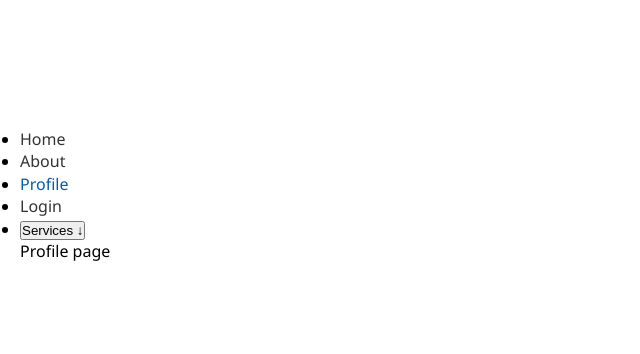
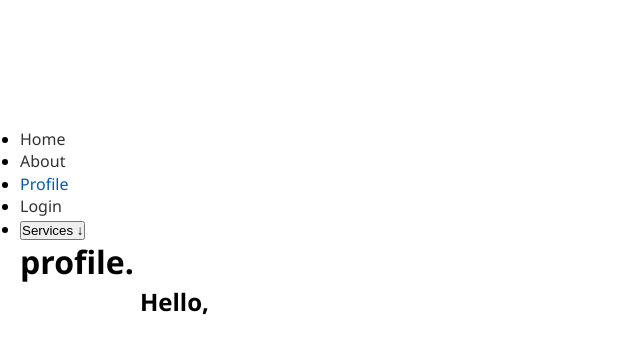
Before and after one commit to Mar12358/react-todo-app, a React (Create React App) app: page /profile in a window 1280 px wide. Shown: the top 354 px of the page, without its empty margins (0-640 px from the left). Built offline with nearby package versions, Linux system fonts and the light colour scheme.

Commit message:
Add login/logout auth

```diff
--- a/src/components/Layout.jsx
+++ b/src/components/Layout.jsx
@@ -1,10 +1,14 @@
 import Navbar from './Navbar';
 import { Outlet } from 'react-router-dom';
+import { AuthProvider } from '../context/AuthContext';
+
 const Layout = () => {
   return (
     <div className="wrapper">
+      <AuthProvider>
       <Navbar />
       <Outlet />
+      </AuthProvider>
     </div>
   );
 };
--- a/src/components/Navbar.jsx
+++ b/src/components/Navbar.jsx
@@ -1,6 +1,9 @@
 import { useState, useRef } from "react";
 import { useOnClickOutside } from "../useOnClickOutside";
 import { NavLink } from "react-router-dom";
+import { useAuthContext } from '../context/AuthContext';
+import React from 'react';
+
 const links = [
   { path: '/', text: 'Home' },
   { path: 'about', text: 'About' },
@@ -8,17 +11,32 @@
   { path: 'login', text: 'Login' },
 ];
 const Navbar = () => {
+  const { user, logout } = useAuthContext();
+  const handleLogout = () => {
+    logout();
+  };
   const [dropdown, setDropdown] = useState(false);
   const ref = useRef();
   useOnClickOutside(ref, dropdown, () => setDropdown(false));
   return (
-    <nav>
+    <>
+    <nav className="navbar">
       <ul>
       {links.map((link) => {
         return (
-            <li key={link.text}>
+          <React.Fragment key={link.text}>
+            {link.path === 'login' ? (
+              !user && (
+                <li>
                   <NavLink to={link.path}>{link.text}</NavLink>
                 </li>
+              )
+            ) : (
+              <li>
+                <NavLink to={link.path}>{link.text}</NavLink>
+              </li>
+            )}
+          </React.Fragment>
         );
       })}
         <li ref={ref}>
@@ -34,6 +52,13 @@
         </li>
       </ul>
     </nav>
+    {user && (
+      <div className="logout">
+        <p>{user}</p>
+        {<button onClick={handleLogout}>Logout</button>}
+      </div>
+    )}
+    </>
   );
 };
 export default Navbar;
--- /dev/null
+++ b/src/context/AuthContext.jsx
@@ -0,0 +1,14 @@
+import { useState, useContext, createContext } from 'react';
+
+const AuthContext = createContext(null);
+export const AuthProvider = ({ children }) => {
+  const [user, setUser] = useState('');
+  const login = (user) => setUser(user);
+  const logout = () => setUser(null);
+  return (
+    <AuthContext.Provider value={{ user, login, logout }}>
+      {children}
+    </AuthContext.Provider>
+  );
+};
+export const useAuthContext = () => useContext(AuthContext);
--- a/src/routes/Login.jsx
+++ b/src/routes/Login.jsx
@@ -1,12 +1,18 @@
 import { useState } from 'react';
 import styles from '../styles/Login.module.css';
+import { useAuthContext } from '../context/AuthContext';
+import { useNavigate } from 'react-router-dom';
 
 const Login = () => {
   const [username, setUsername] = useState('');
+  const { login } = useAuthContext();
+  const navigate = useNavigate();
   const handleSubmit = (e) => {
     e.preventDefault();
     if (!username) return;
-    console.log(username);
+    login(username);
+    setUsername('');
+    navigate('/', { replace: true });
   };
   return (
     <div>
--- a/src/routes/Profile.jsx
+++ b/src/routes/Profile.jsx
@@ -1,4 +1,15 @@
+import { useAuthContext } from '../context/AuthContext';
+import styles from '../styles/Profile.module.css';
+
 const Profile = () => {
-  return <div>Profile page</div>;
+  const { user } = useAuthContext();
+  return (
+    <div>
+      <h1>profile.</h1>
+      <div className={styles.profile}>
+        <h2>Hello, {user}</h2>
+      </div>
+    </div>
+  );
 };
 export default Profile;
--- /dev/null
+++ b/src/styles/Profile.module.css
@@ -0,0 +1,4 @@
+.profile {
+  max-width: 1000px;
+  margin: 0 auto;
+}
```
Lines whose indentation alone changed are shown as unchanged.
